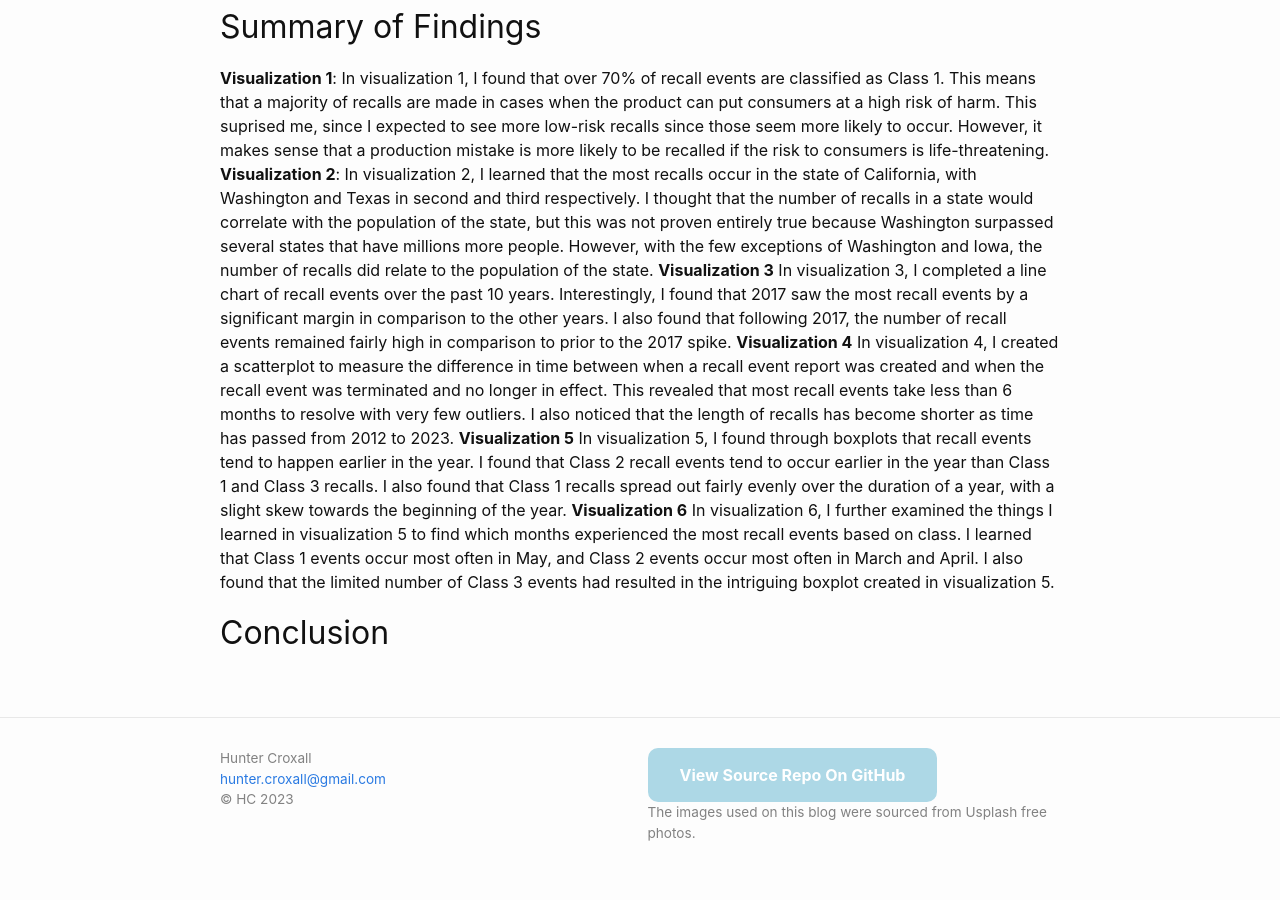
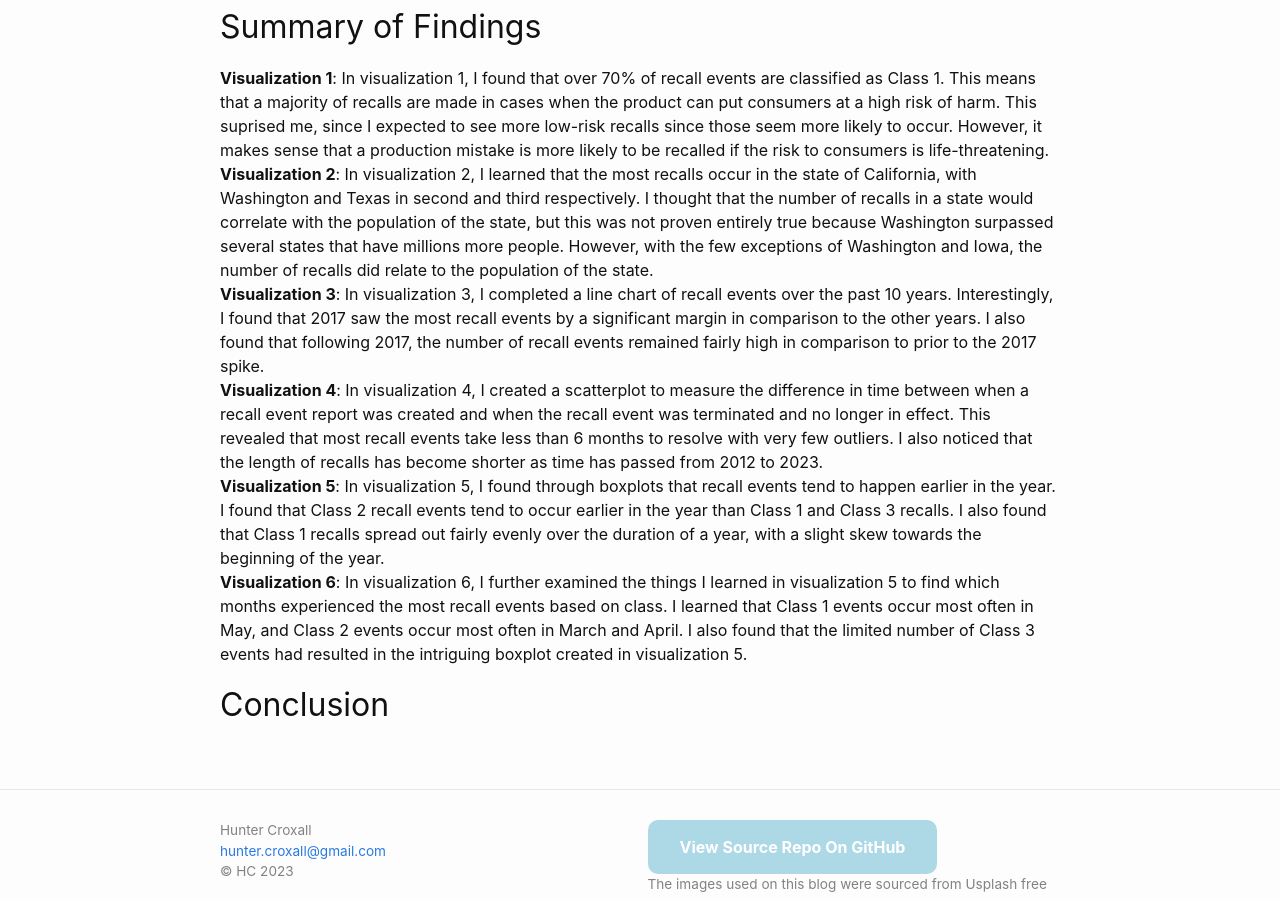
Before and after one commit to huntercroxall/huntercroxall.github.io, a Jekyll site: the page built from _posts/2023-12-12-data-analysis-stat386.md, in a window 1280 px wide and 900 px high, scrolled down 5253 px. Built offline with Jekyll 4.4.1, drawn with Linux system fonts in a browser that asks for light colours; comment, search, counter and statistics services are not loaded.

Commit message:
Patched up summary 2023-12-12-data-analysis-stat386.md

```diff
--- a/_posts/2023-12-12-data-analysis-stat386.md
+++ b/_posts/2023-12-12-data-analysis-stat386.md
@@ -48,10 +48,10 @@ For my sixth visualization, I wanted to delve further into what I saw in my fift
 ## Summary of Findings
 **Visualization 1**: In visualization 1, I found that over 70% of recall events are classified as Class 1. This means that a majority of recalls are made in cases when the product can put consumers at a high risk of harm. This suprised me, since I expected to see more low-risk recalls since those seem more likely to occur. However, it makes sense that a production mistake is more likely to be recalled if the risk to consumers is life-threatening.
 **Visualization 2**: In visualization 2, I learned that the most recalls occur in the state of California, with Washington and Texas in second and third respectively. I thought that the number of recalls in a state would correlate with the population of the state, but this was not proven entirely true because Washington surpassed several states that have millions more people. However, with the few exceptions of Washington and Iowa, the number of recalls did relate to the population of the state.
-**Visualization 3** In visualization 3, I completed a line chart of recall events over the past 10 years. Interestingly, I found that 2017 saw the most recall events by a significant margin in comparison to the other years. I also found that following 2017, the number of recall events remained fairly high in comparison to prior to the 2017 spike.
-**Visualization 4** In visualization 4, I created a scatterplot to measure the difference in time between when a recall event report was created and when the recall event was terminated and no longer in effect. This revealed that most recall events take less than 6 months to resolve with very few outliers. I also noticed that the length of recalls has become shorter as time has passed from 2012 to 2023.
-**Visualization 5** In visualization 5, I found through boxplots that recall events tend to happen earlier in the year. I found that Class 2 recall events tend to occur earlier in the year than Class 1 and Class 3 recalls. I also found that Class 1 recalls spread out fairly evenly over the duration of a year, with a slight skew towards the beginning of the year.
-**Visualization 6** In visualization 6, I further examined the things I learned in visualization 5 to find which months experienced the most recall events based on class. I learned that Class 1 events occur most often in May, and Class 2 events occur most often in March and April. I also found that the limited number of Class 3 events had resulted in the intriguing boxplot created in visualization 5.
+**Visualization 3**: In visualization 3, I completed a line chart of recall events over the past 10 years. Interestingly, I found that 2017 saw the most recall events by a significant margin in comparison to the other years. I also found that following 2017, the number of recall events remained fairly high in comparison to prior to the 2017 spike.
+**Visualization 4**: In visualization 4, I created a scatterplot to measure the difference in time between when a recall event report was created and when the recall event was terminated and no longer in effect. This revealed that most recall events take less than 6 months to resolve with very few outliers. I also noticed that the length of recalls has become shorter as time has passed from 2012 to 2023.
+**Visualization 5**: In visualization 5, I found through boxplots that recall events tend to happen earlier in the year. I found that Class 2 recall events tend to occur earlier in the year than Class 1 and Class 3 recalls. I also found that Class 1 recalls spread out fairly evenly over the duration of a year, with a slight skew towards the beginning of the year.
+**Visualization 6**: In visualization 6, I further examined the things I learned in visualization 5 to find which months experienced the most recall events based on class. I learned that Class 1 events occur most often in May, and Class 2 events occur most often in March and April. I also found that the limited number of Class 3 events had resulted in the intriguing boxplot created in visualization 5.
 
 
 ## Conclusion
```
